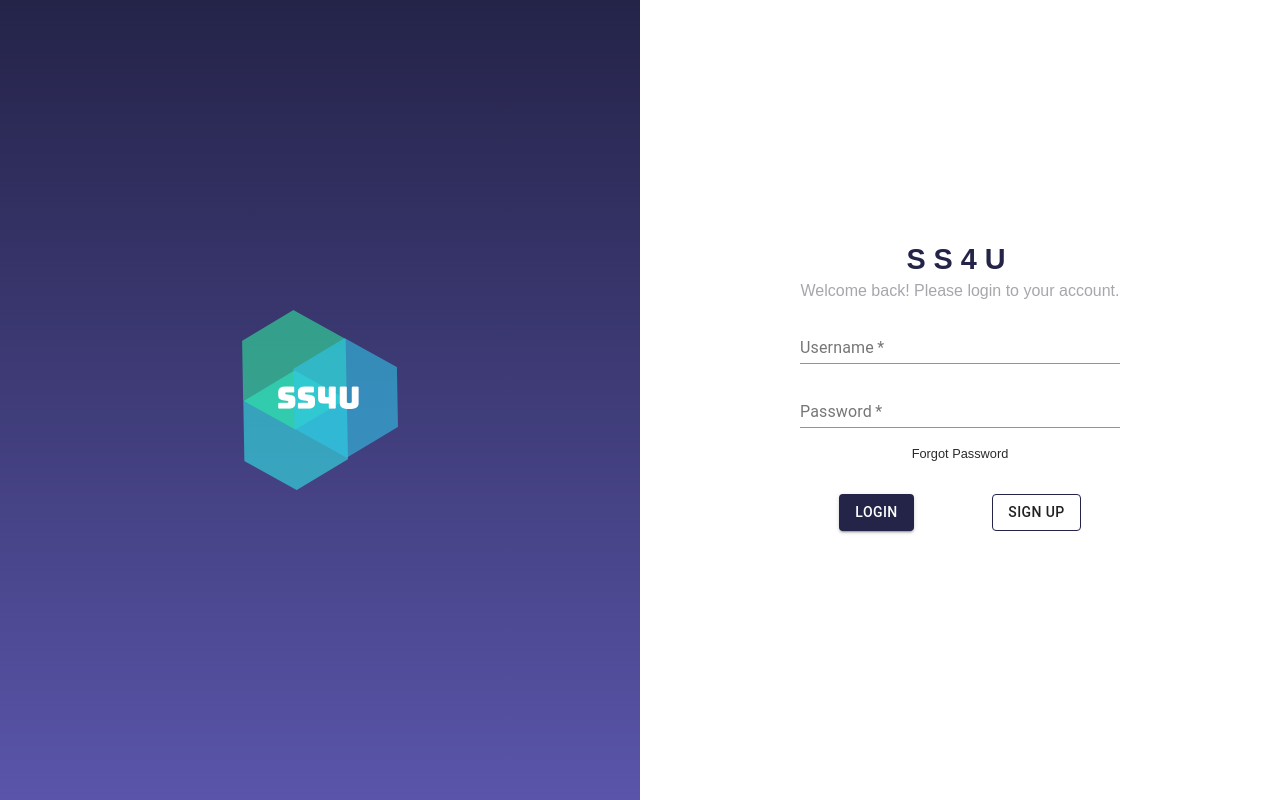
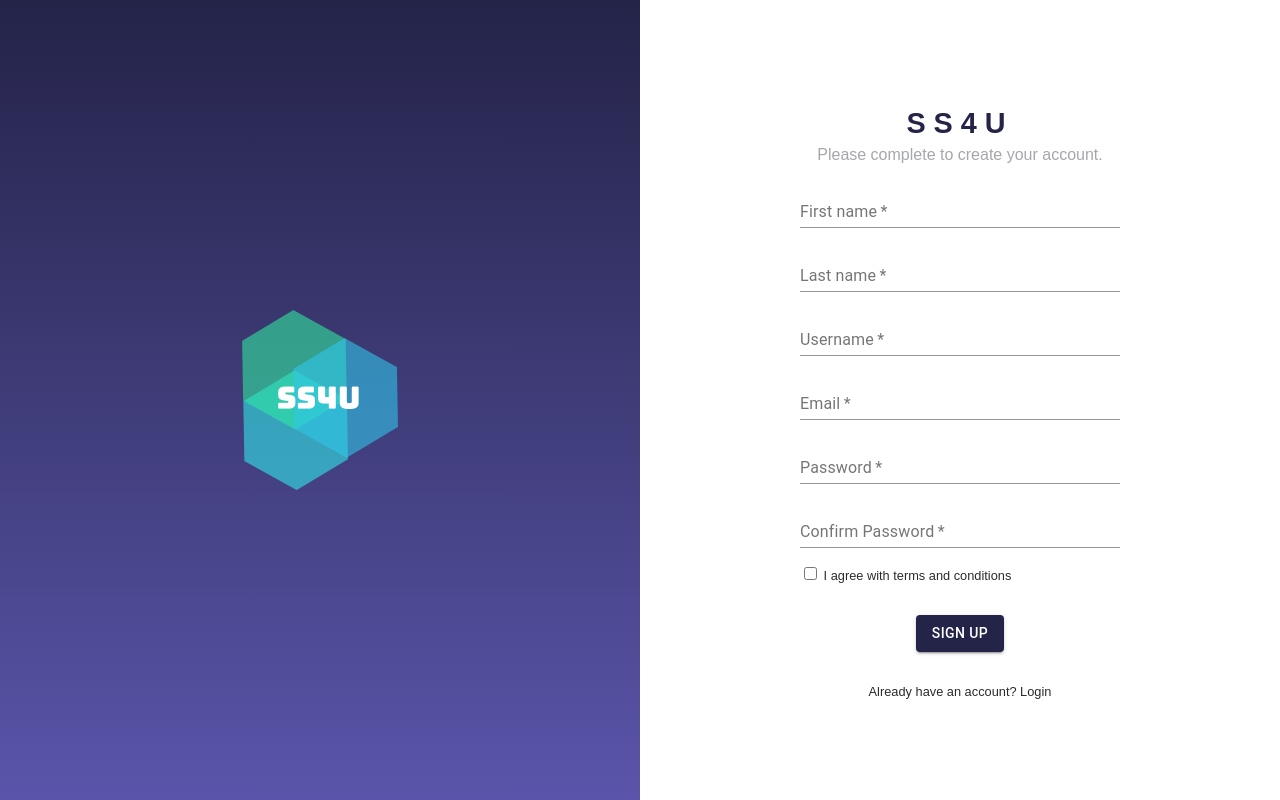
Before and after one commit to vsachini/SS4U-Base, a React (Create React App) app: page /signup in a window 1280 px wide. Built offline with nearby package versions, Linux system fonts and the light colour scheme.

Commit message:
Create states and variables

```diff
--- a/src/App.js
+++ b/src/App.js
@@ -3,14 +3,19 @@ import './App.css';
 import SS4ULogin from './components/SS4ULogin';
 import SS4USignup from './components/SS4USignup';
 import SS4UForgotPassword from './components/SS4UForgotPassword';
+import { BrowserRouter, Route, Switch } from 'react-router-dom';
 // import SS4ULogin from '@bit/smart-solution-4u.form.s-s4-u-login';
 
 function App() {
 
   return (
-    <SS4ULogin />
-    // <SS4USignup />
-    // <SS4UForgotPassword />
+    <BrowserRouter>
+      <Switch>
+        <Route exact path='/' component={ SS4ULogin } />
+        <Route path='/signup' component={ SS4USignup } />
+        <Route path='/forgotpassword' component={ SS4UForgotPassword } />
+      </Switch>
+    </BrowserRouter>
   );
 }
 
--- a/src/components/SS4UForm/form.js
+++ b/src/components/SS4UForm/form.js
@@ -14,7 +14,7 @@ const Form = props => {
   const { actions } = React.useContext(SS4UFormContext)
 
   return (
-    <form onSubmit={ actions.handleSubmit( props.handlesubmit ) } noValidate { ...props } className={ `${ classes.root } ${ props.className }` } >
+    <form onSubmit={ actions.handleSubmit( props.handlesubmit ) } noValidate className={ `${ classes.root } ${ props.className }` } >
       { props.children }
     </form>
   )
--- a/src/components/SS4UForm/index.js
+++ b/src/components/SS4UForm/index.js
@@ -6,7 +6,7 @@ const SS4UForm = props => {
 
   return (
     <SS4UFormProvider>
-      <Form handlesubmit={ props.handlesubmit } { ...props }>
+      <Form handlesubmit={ props.handlesubmit } className={ props.className }>
         { props.children }
       </Form>
     </SS4UFormProvider>
--- a/src/components/SS4ULogin/index.js
+++ b/src/components/SS4ULogin/index.js
@@ -3,6 +3,7 @@ import { makeStyles, Grid, Button, Hidden } from '@material-ui/core'
 import SS4UForm from '../SS4UForm'
 import SS4UTextField from '../SS4UTextField';
 import SS4ULink from '../SS4ULink';
+import { withRouter } from 'react-router-dom';
 // import SS4UForm from '@bit/smart-solution-4u.form.s-s4-u-form';
 // import SS4UTextField from '@bit/smart-solution-4u.form.s-s4-u-text-field';
 
@@ -57,29 +58,49 @@ const useStyles = makeStyles(theme => ({
   },
   forgotPass: {
     textAlign: 'center'
+  },
+  buttonLink: {
+    fontSize: '.8em',
+    color: theme.palette.primary.text.color,
+    '&:hover': {
+      color: theme.palette.secondary.main
+    }
   }
 }))
 
 const SS4ULogin = props => {
 
   const classes = useStyles()
+  const [ login, setLogin ] = React.useState({})
+
+  const handleChange = React.useCallback(({ name, value }) => {
+    setLogin(c => ({ ...c, [name]: value }))
+  }, [])
 
   const handleSubmit = e => {
-    console.log('a')
+    console.log(login)
+  }
+
+  const handleSignUp = () => {
+    props.history.push(`${ props.match.path }${ process.env.REACT_APP_SIGNUP_ROUTE }`)
+  }
+
+  const handleForgotPassword = () => {
+    props.history.push(`${ props.match.path }${ process.env.REACT_APP_FORGOT_PASSWORD }`)
   }
 
   return (
     <Grid container spacing={ 0 } className={ classes.root } >
       <Hidden smDown>
         <Grid item sm={ 6 } className={ classes.leftColumn } >
-          <img src='assets/img/logo.png' alt='logo' />
+          <img src={ `assets/img/${ process.env.REACT_APP_LOGO }` } alt='logo' />
         </Grid>
       </Hidden>
       <Grid item xs={ 12 } sm={ 6 } className={ classes.rightColumn } >
         <div className={ classes.titleContainer }>
 
           <Hidden smUp>
-            <img src='assets/img/logo.png' alt='logo' className={ classes.mobileLogo } />
+            <img src={ `assets/img/${ process.env.REACT_APP_LOGO }` } alt='logo' className={ classes.mobileLogo } />
           </Hidden>
 
           <span className={ classes.title } > { process.env.REACT_APP_COMPANY_NAME } </span>
@@ -87,16 +108,17 @@ const SS4ULogin = props => {
         </div>
 
         <SS4UForm className={ classes.form } handlesubmit={ handleSubmit }>
-          <SS4UTextField label='Username' name='username' required />
-          <SS4UTextField label='Password' name='password' type='password' required />
+          <SS4UTextField label='Username' name='username' value={ login.username || '' } onChange={ handleChange } required />
+          <SS4UTextField label='Password' name='password' type='password' value={ login.password || '' } onChange={ handleChange } required />
 
           <div className={ classes.forgotPass }>
-            <SS4ULink label='Forgot Password' href='#' />
+            {/* <SS4ULink label='' onClick={ handleForgotPassword } /> */}
+            <Button onClick={ handleForgotPassword } className={ classes.buttonLink }> Forgot Password </Button>
           </div>
 
           <div className={ classes.buttonsContainer }>
             <Button variant="contained" type='submit'> Login </Button>
-            <Button variant="outlined"> Sign up </Button>
+            <Button variant="outlined" onClick={ handleSignUp }> Sign up </Button>
           </div>
         </SS4UForm>
       </Grid>
@@ -104,4 +126,4 @@ const SS4ULogin = props => {
   )
 }
 
-export default SS4ULogin
+export default withRouter( SS4ULogin )
--- a/src/components/SS4UTextField/index.js
+++ b/src/components/SS4UTextField/index.js
@@ -16,7 +16,7 @@ const useStyles = makeStyles(theme => ({
   }
 }))
 
-const SS4UTextField = props => {
+const SS4UTextField = ({ onChange, ...props }) => {
 
   const classes = useStyles()
 
@@ -53,9 +53,13 @@ const SS4UTextField = props => {
     }
   }, [ actions.errors, options.name, actions.control.fieldsRef, options.value ])
 
+  const handleChange = React.useCallback( e => {
+    onChange({ name: e.target.name, value: e.target.value })
+  }, [ onChange ])
+
   return (
     <div className={ classes.root }>
-      <TextField { ...options } inputRef={ actions.register( validations ) } />
+      <TextField { ...options } inputRef={ actions.register( validations ) } onChange={ handleChange } />
       { actions.errors[options.name] && validationError.type === actions.errors[options.name].type && <span className={ classes.errorMessage }> { validationError.message } </span> }
     </div>
   )
```
Also changed, not shown: 2 other files (tests, documents, lock files or other folders).
